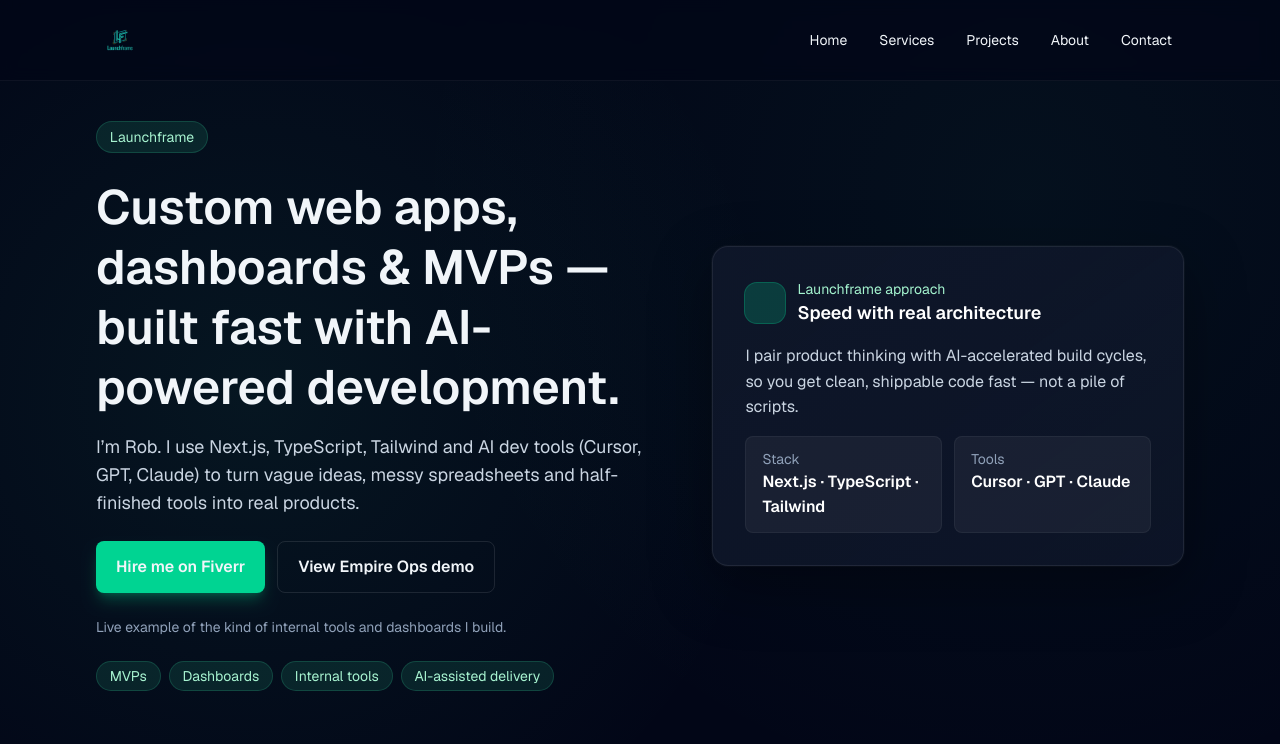
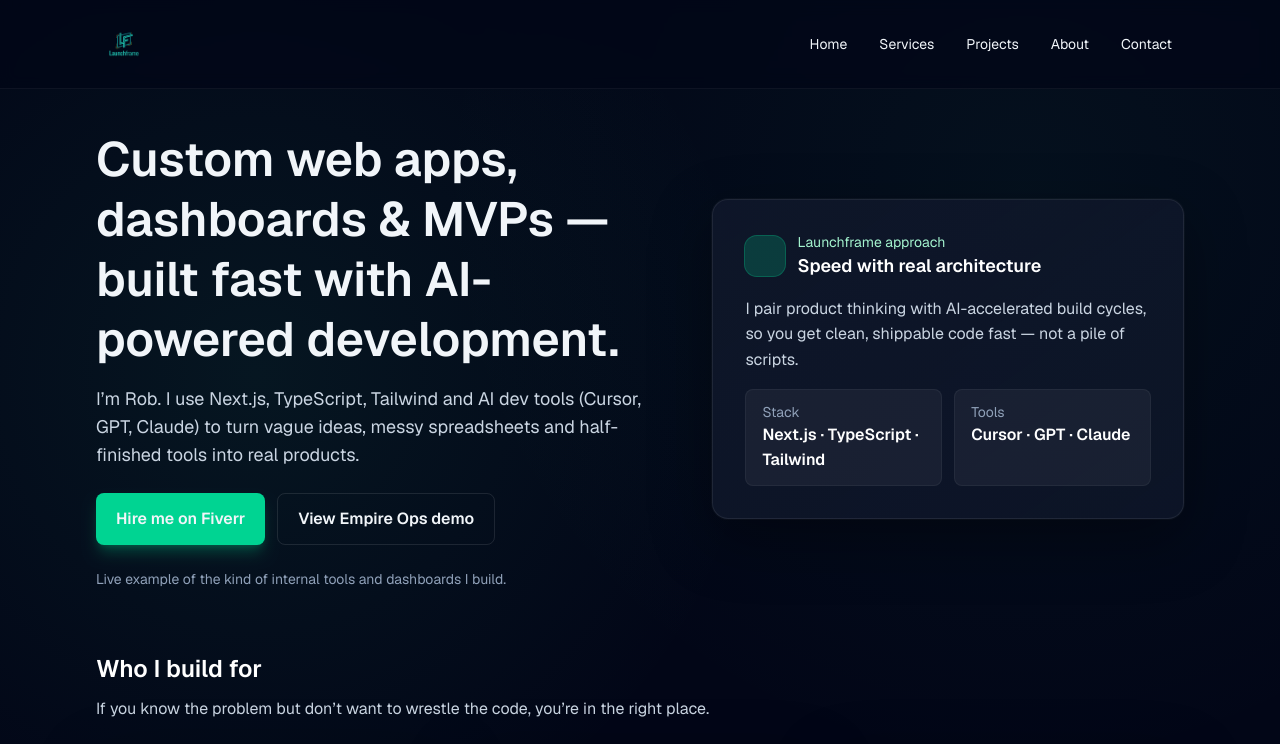
Before and after one commit to BiteTh3bulleT/BiteTh3bulleT.github.io, a Next.js app: page / in a window 1280 px wide. Shown: the top 744 px of the page. Built offline with nearby package versions, Linux system fonts and the light colour scheme.

Commit message:
Enlarge header logo and remove home branding text
Increase the header logo size (PNG) and remove the extra Launchframe labels from the home hero, then regenerate the docs export for deployment.

```diff
--- a/app/page.tsx
+++ b/app/page.tsx
@@ -1,5 +1,4 @@
 import Link from "next/link";
-import Pill from "@/components/ui/Pill";
 import Section from "@/components/ui/Section";
 import { siteConfig } from "@/siteConfig";
 
@@ -74,7 +73,6 @@
     <div className="space-y-16 pb-6">
       <section className="grid gap-10 lg:grid-cols-[1.1fr_0.9fr] lg:items-center">
         <div className="space-y-6">
-          <Pill>Launchframe</Pill>
           <div className="space-y-4">
             <h1 className="text-4xl font-semibold leading-tight sm:text-5xl">
               Custom web apps, dashboards &amp; MVPs — built fast with
@@ -107,12 +105,6 @@
           <p className="text-sm text-slate-400">
             Live example of the kind of internal tools and dashboards I build.
           </p>
-          <div className="flex flex-wrap gap-2 text-sm text-slate-400">
-            <Pill className="text-sm">MVPs</Pill>
-            <Pill className="text-sm">Dashboards</Pill>
-            <Pill className="text-sm">Internal tools</Pill>
-            <Pill className="text-sm">AI-assisted delivery</Pill>
-          </div>
         </div>
 
         <div className="lf-card space-y-4 p-6 sm:p-8">
--- a/components/layout/SiteLayout.tsx
+++ b/components/layout/SiteLayout.tsx
@@ -25,10 +25,10 @@
             <Image
               src="/launchframe-logo.png?v=3"
               alt="Launchframe logo"
-              width={150}
-              height={48}
+              width={200}
+              height={64}
               priority
-              className="h-10 w-auto sm:h-12"
+              className="h-12 w-auto sm:h-14"
             />
           </Link>
           <nav className="flex flex-wrap items-center gap-1 text-xs sm:gap-2 sm:text-sm">
```
Also changed, not shown: 49 other files (tests, documents, lock files or other folders).
